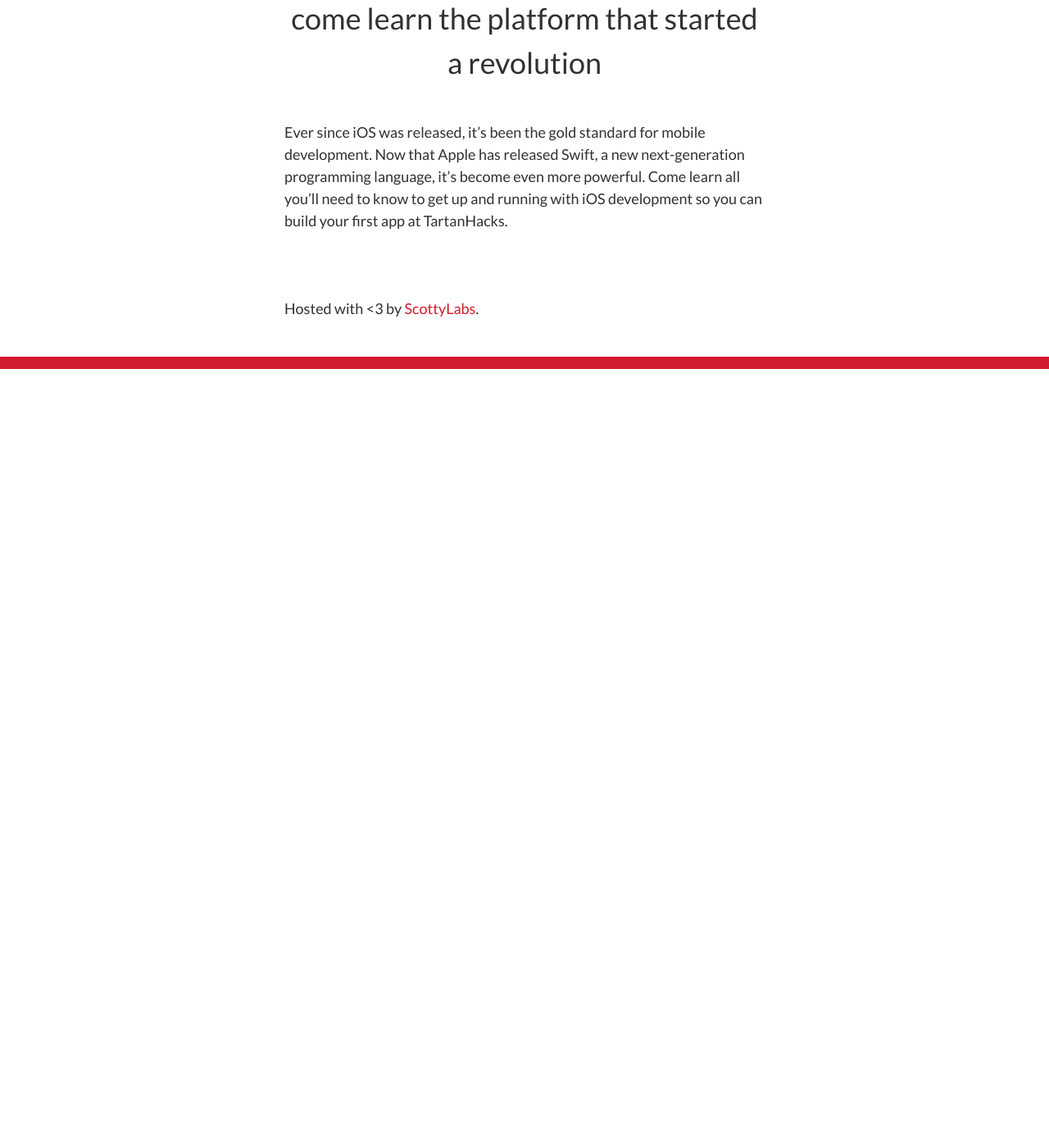
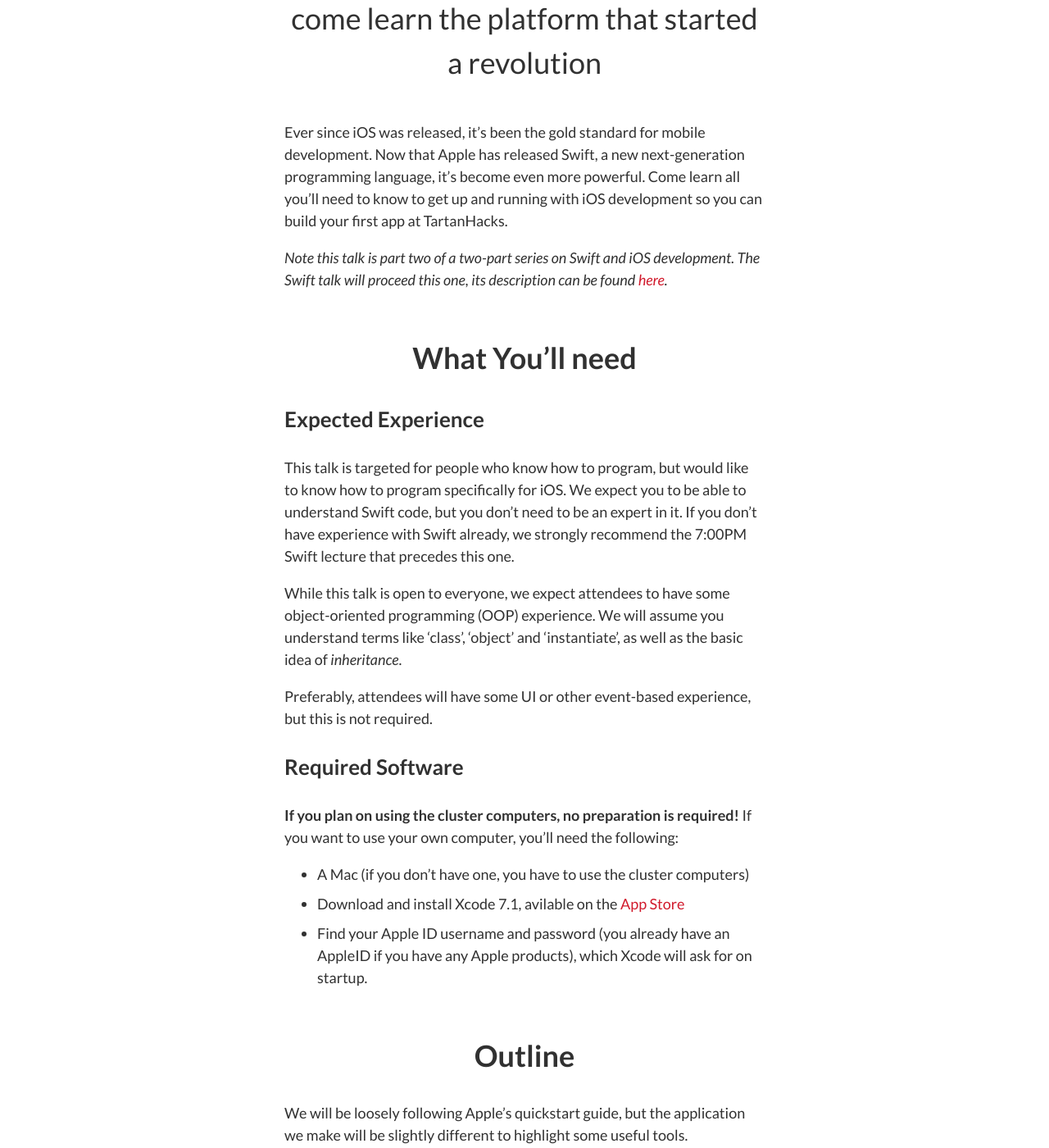
Before and after one commit to ScottyLabs/crashcourse, a Jekyll site: the page built from _talks/ios-dev/index.md, in a window 1280 px wide and 1400 px high, scrolled down 270 px. Shown: the whole window at 82% size. Built offline with Jekyll 4.4.1, drawn with Linux system fonts in a browser that asks for light colours; nearby versions of some CDN libraries; some web fonts are replaced; Markdown is read by kramdown in place of the engine named in the settings; before the commit the page ends 900 px from its top, so only the background shows below that; some of the changed text lies outside the part shown.

Commit message:
Updated Talk pages to include resource informtion

```diff
--- a/_talks/ios-dev/index.md
+++ b/_talks/ios-dev/index.md
@@ -8,6 +8,7 @@ description: >
   programming language, it's become even more powerful. Come learn all you'll
   need to know to get up and running with iOS development so you can build your
   first app at TartanHacks.
+
 speaker: Scott Krulcik
 # optional: if your talk already has a page describing it somewhere, perhaps on
 # your personal website or on a different organization's site, uncomment and
@@ -15,5 +16,39 @@ speaker: Scott Krulcik
 #
 # Note: You can't simultaneously use this field and the "below the fold"
 # content. Perhaps consider linking to the other site there if you have to.
-redirect_to: http://skottyk.github.io/CrashCourseResources/ios_dev/
+# redirect_to: http://skottyk.github.io/CrashCourseResources/ios_dev/
 ---
+
+_Note this talk is part two of a two-part series on Swift and iOS development. The Swift talk will proceed this one, its description can be found [here](../swift/)._
+
+## What You'll need
+
+### Expected Experience
+
+This talk is targeted for people who know how to program, but would like to know how to program specifically for iOS. We expect you to be able to understand Swift code, but you don't need to be an expert in it. If you don't have experience with Swift already, we strongly recommend the 7:00PM Swift lecture that precedes this one.
+
+While this talk is open to everyone, we expect attendees to have some object-oriented programming (OOP) experience. We will assume you understand terms like 'class', 'object' and 'instantiate', as well as the basic idea of _inheritance_.
+
+Preferably, attendees will have some UI or other event-based experience, but this is not required.
+
+### Required Software
+
+__If you plan on using the cluster computers, no preparation is required!__ If you want to use your own computer, you'll need the following:
+
+  - A Mac (if you don't have one, you have to use the cluster computers)
+  - Download and install Xcode 7.1, avilable on the [App Store](https://itunes.apple.com/us/app/xcode/id497799835?mt=12)
+  - Find your Apple ID username and password (you already have an AppleID if you have any Apple products), which Xcode will ask for on startup.
+
+## Outline
+
+We will be loosely following Apple's quickstart guide, but the application we make will be slightly different to highlight some useful tools.
+
+  1. Setting up an XCode Project
+  2. MVC Paradigm
+  3. Creating a View in Storyboard
+  4. Creating a UIViewController Subclass
+  5. Connecting View To Controller
+  6. Creating a Model
+  7. Populate View From Model
+  8. Using Parse
+  9. What Next?
```
Also changed, not shown: _talks/swift/index.md (+29 -1 lines).
